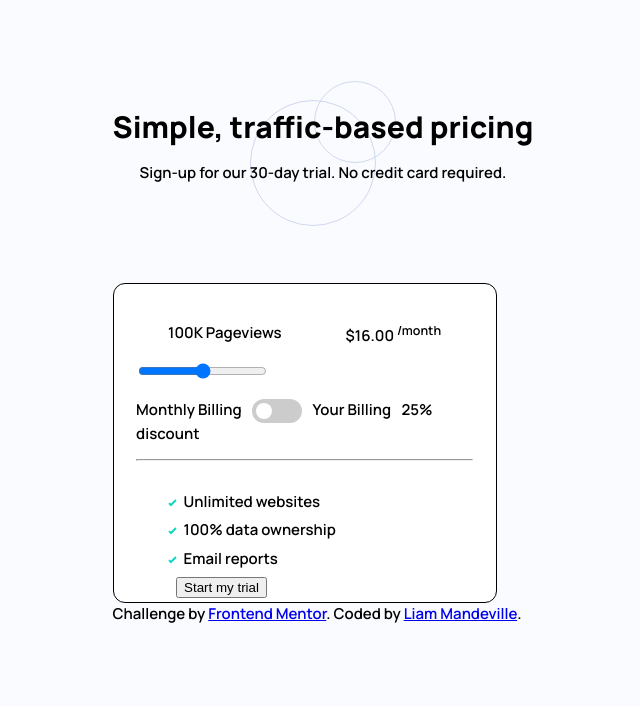
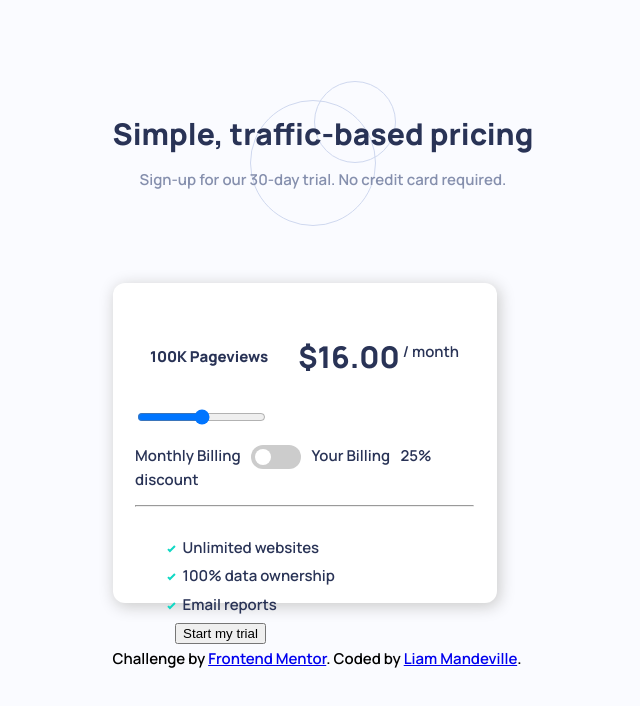
Before and after one commit to liam90/interactive-pricing-component-main, a plain HTML site: page index.html in a window 1280 px wide. Shown: the whole page, without its empty margins (317-957 px from the left). Drawn offline with Linux system fonts and the light colour scheme.

Commit message:
Finished the intro banner and started on the discount card

```diff
--- a/index.html
+++ b/index.html
@@ -26,8 +26,8 @@
       </div>
       <div class="discount_card">
         <div class="discount_heading">
-          <p>100K Pageviews</p>
-          <p>$16.00 <sup>/month</sup></p>
+          <p class="page_views">100K Pageviews</p>
+          <p class="dollar_amount">$16.00<sup class="monthly"> / month</sup></p>
         </div>
         <input type="range" id="amount" name="amount" min="0" max="100" />
         <p>
--- a/style.css
+++ b/style.css
@@ -34,26 +34,48 @@ body {
   background-image: url("/images/pattern-circles.svg");
   background-position: center;
   background-repeat: no-repeat;
-  padding-top: 3.5em;
+  padding-top: 4em;
   margin-bottom: 2em;
 }
 
 .tagline {
+  color: var(--dark_desaturated_blue);
   font-weight: 800;
   font-size: 2em;
 }
+
+.intro_banner > p {
+  color: var(--greyish_blue);
+}
+
 .discount_card {
   width: 30vw;
   height: 40vh;
+  color: var(--dark_desaturated_blue);
   padding: 1.5em;
+  margin-bottom: 3em;
   background-color: var(--white);
-  box-shadow: 10px, 5px, 5px, red;
+  box-shadow: 2px 3px 15px 1px hsl(0, 0%, 80%);
   border-radius: 12px;
-  border: solid thin black;
 }
 .discount_heading {
   display: flex;
   justify-content: space-around;
+  align-items: center;
+}
+
+.page_views {
+  font-weight: 800;
+}
+
+.dollar_amount {
+  font-size: 2em;
+  font-weight: 800;
+}
+
+.monthly {
+  font-size: 15px;
+  font-weight: 600;
 }
 
 /* The switch - the box around the slider */
```
